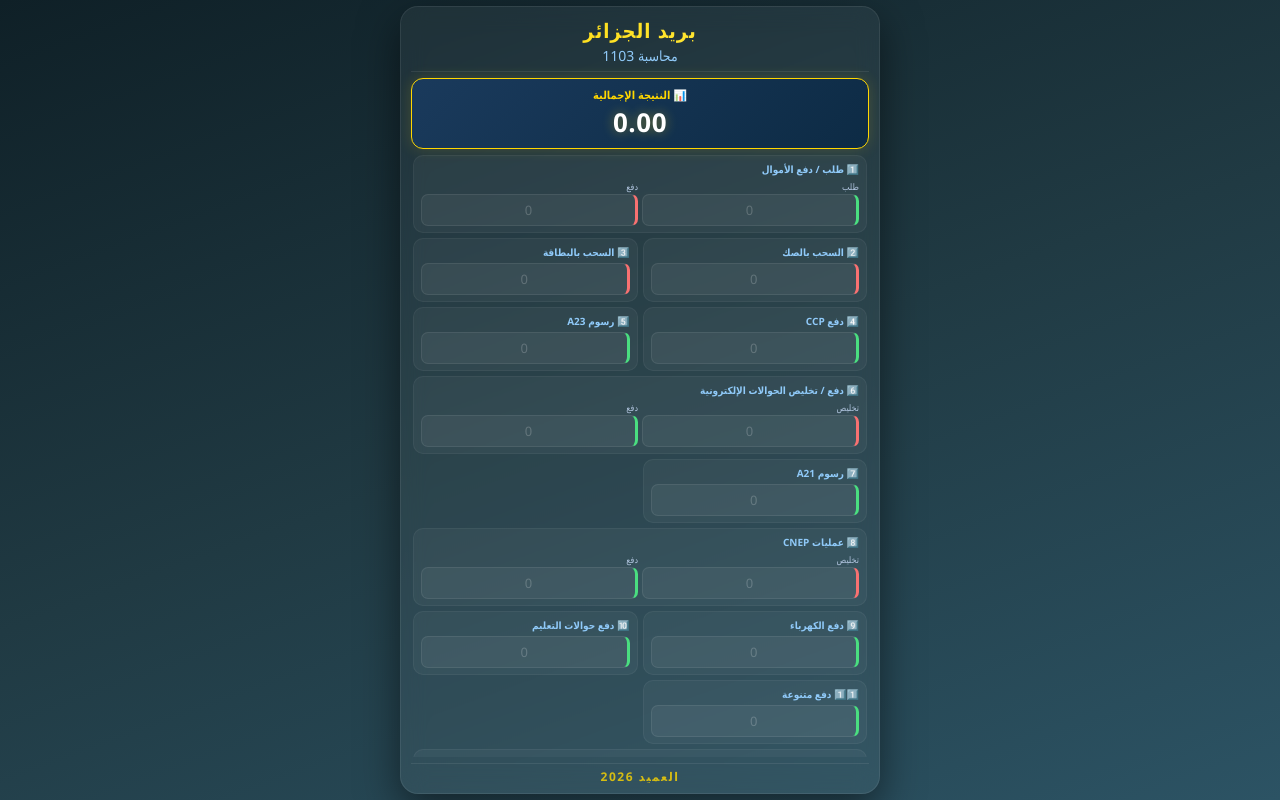
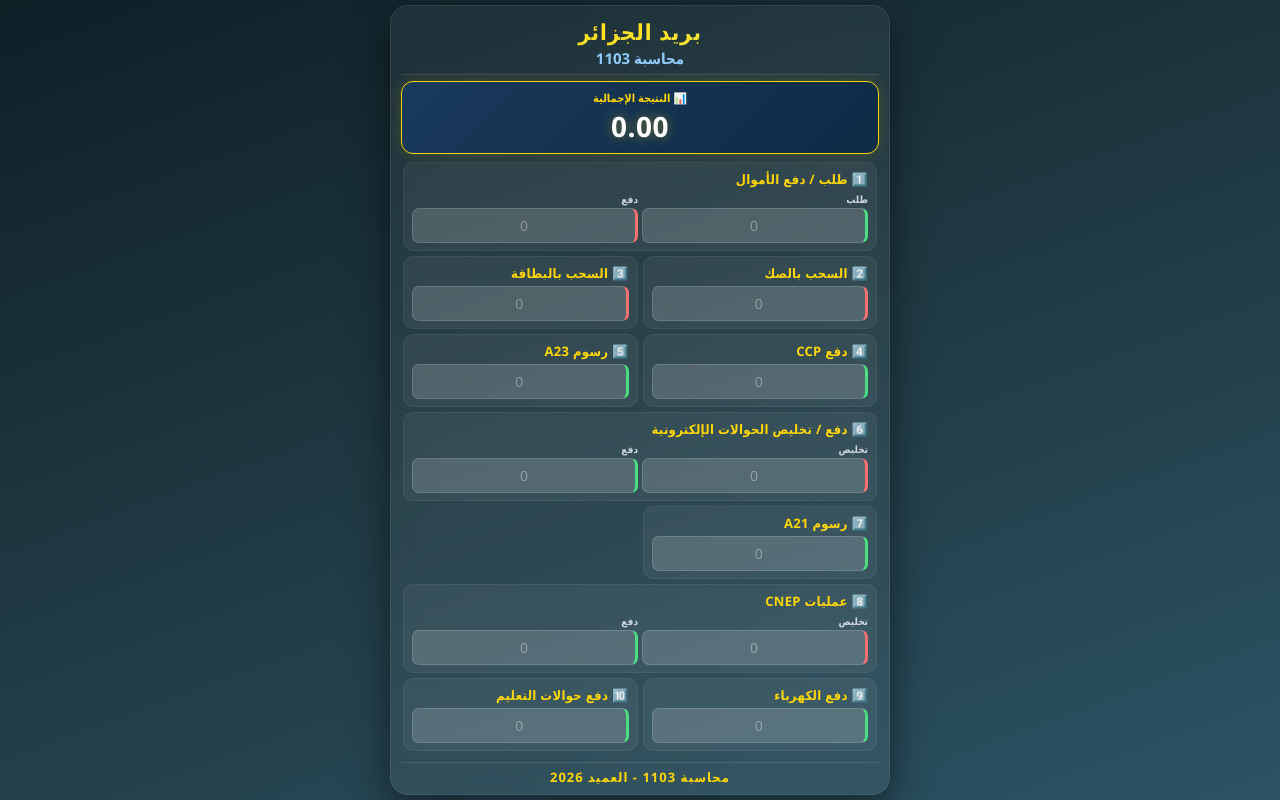
Before and after one commit to omar1234dz/Comp1103, a plain HTML site: page index.html in a window 1280 px wide. Drawn offline with Linux system fonts and the light colour scheme.

Commit message:
Update index.html

```diff
--- a/index.html
+++ b/index.html
@@ -21,11 +21,11 @@
             display: flex;
             align-items: center;
             justify-content: center;
-            padding: 6px;
+            padding: 5px;
         }
         .container {
             width: 100%;
-            max-width: 480px;
+            max-width: 500px;
             height: 100%;
             max-height: 100vh;
             background: rgba(255, 255, 255, 0.05);
@@ -43,23 +43,23 @@
         .header {
             text-align: center;
             padding-bottom: 6px;
-            border-bottom: 1px solid rgba(255, 255, 255, 0.08);
+            border-bottom: 1px solid rgba(255, 255, 255, 0.1);
             margin-bottom: 6px;
             flex-shrink: 0;
         }
         .header h1 {
-            font-size: 20px;
-            font-weight: 800;
+            font-size: 22px;
+            font-weight: 900;
             background: linear-gradient(135deg, #ffd700, #ffed4e);
             -webkit-background-clip: text;
             -webkit-text-fill-color: transparent;
             letter-spacing: 1px;
         }
         .header h2 {
-            font-size: 14px;
+            font-size: 15px;
             color: #90caf9;
             margin-top: 2px;
-            font-weight: 500;
+            font-weight: 700;
         }
 
         /* صندوق النتيجة */
@@ -80,7 +80,7 @@
             font-weight: 600;
         }
         .result-box .value {
-            font-size: 26px;
+            font-size: 28px;
             font-weight: 900;
             color: #fff;
             text-shadow: 0 0 12px rgba(255, 215, 0, 0.4);
@@ -91,24 +91,23 @@
             text-shadow: 0 0 12px rgba(255, 107, 107, 0.4);
         }
 
-        /* الشبكة الرئيسية للخانات */
+        /* الشبكة الرئيسية */
         .grid {
             display: grid;
             grid-template-columns: 1fr 1fr;
             gap: 5px;
             flex: 1;
             overflow-y: auto;
-            padding-left: 2px;
-            padding-right: 2px;
+            padding: 2px;
         }
         .grid::-webkit-scrollbar { width: 3px; }
         .grid::-webkit-scrollbar-thumb { background: rgba(255,255,255,0.15); border-radius: 10px; }
 
         .section {
-            background: rgba(255, 255, 255, 0.04);
+            background: rgba(255, 255, 255, 0.05);
             border-radius: 10px;
-            padding: 6px 7px;
-            border: 1px solid rgba(255, 255, 255, 0.05);
+            padding: 7px 8px;
+            border: 1px solid rgba(255, 255, 255, 0.06);
             display: flex;
             flex-direction: column;
             justify-content: center;
@@ -117,13 +116,14 @@
             grid-column: span 2;
         }
         .section-title {
-            font-size: 10px;
-            font-weight: 700;
-            color: #90caf9;
+            font-size: 13px;
+            font-weight: 800;
+            color: #ffd700;
             margin-bottom: 4px;
             white-space: nowrap;
             overflow: hidden;
             text-overflow: ellipsis;
+            letter-spacing: 0.3px;
         }
         .input-row {
             display: flex;
@@ -135,21 +135,21 @@
         }
         .input-group label {
             display: block;
-            font-size: 9px;
-            color: #b0c4de;
-            margin-bottom: 1px;
-            font-weight: 500;
+            font-size: 10px;
+            color: #cfd8e3;
+            margin-bottom: 2px;
+            font-weight: 600;
             white-space: nowrap;
         }
         .input-group input {
             width: 100%;
-            padding: 6px 6px;
+            padding: 7px 6px;
             border-radius: 7px;
-            border: 1px solid rgba(255, 255, 255, 0.08);
-            background: rgba(255, 255, 255, 0.05);
+            border: 1px solid rgba(255, 255, 255, 0.15);
+            background: rgba(255, 255, 255, 0.15);
             color: #fff;
-            font-size: 13px;
-            font-weight: 700;
+            font-size: 14px;
+            font-weight: 800;
             outline: none;
             transition: 0.2s;
             text-align: center;
@@ -157,12 +157,12 @@
         }
         .input-group input:focus {
             border-color: #ffd700;
-            background: rgba(255, 215, 0, 0.08);
-            box-shadow: 0 0 8px rgba(255, 215, 0, 0.2);
+            background: rgba(255, 215, 0, 0.2);
+            box-shadow: 0 0 10px rgba(255, 215, 0, 0.3);
         }
         .input-group input::placeholder {
-            color: rgba(255, 255, 255, 0.2);
-            font-weight: 400;
+            color: rgba(255, 255, 255, 0.35);
+            font-weight: 500;
         }
         .input-group input.positive { border-right: 3px solid #4ade80; }
         .input-group input.negative { border-right: 3px solid #f87171; }
@@ -171,31 +171,30 @@
         .footer {
             text-align: center;
             margin-top: 6px;
-            font-size: 12px;
-            color: rgba(255, 215, 0, 0.8);
-            font-weight: 700;
-            letter-spacing: 1.5px;
+            font-size: 13px;
+            color: #ffd700;
+            font-weight: 800;
+            letter-spacing: 1px;
             flex-shrink: 0;
-            padding-top: 4px;
-            border-top: 1px solid rgba(255, 255, 255, 0.08);
+            padding-top: 5px;
+            border-top: 1px solid rgba(255, 255, 255, 0.1);
         }
 
-        /* شاشات صغيرة جداً */
         @media (max-width: 360px) {
-            .header h1 { font-size: 17px; }
+            .header h1 { font-size: 18px; }
             .header h2 { font-size: 12px; }
             .result-box .value { font-size: 22px; }
-            .input-group input { font-size: 11px; padding: 5px 4px; }
-            .section-title { font-size: 9px; }
-            .input-group label { font-size: 8px; }
+            .input-group input { font-size: 12px; padding: 5px 4px; }
+            .section-title { font-size: 11px; }
         }
         @media (max-height: 700px) {
-            .header h1 { font-size: 16px; }
-            .header h2 { font-size: 11px; }
+            .header h1 { font-size: 18px; }
+            .header h2 { font-size: 12px; }
             .result-box { padding: 5px 8px; }
             .result-box .value { font-size: 22px; }
-            .section { padding: 4px 6px; }
+            .section { padding: 5px 6px; }
             .input-group input { padding: 5px 5px; font-size: 12px; }
+            .section-title { font-size: 11px; }
             .footer { font-size: 11px; }
         }
     </style>
@@ -212,13 +211,13 @@
     <!-- النتيجة -->
     <div class="result-box">
         <div class="label">📊 النتيجة الإجمالية</div>
-        <div class="value" id="resultValue">0,00</div>
+        <div class="value" id="resultValue">0.00</div>
     </div>
 
     <!-- شبكة الخانات -->
     <div class="grid">
 
-        <!-- 1 - طلب / دفع الأموال -->
+        <!-- 1 -->
         <div class="section full">
             <div class="section-title">1️⃣ طلب / دفع الأموال</div>
             <div class="input-row">
@@ -233,7 +232,7 @@
             </div>
         </div>
 
-        <!-- 2 - السحب بالصك -->
+        <!-- 2 -->
         <div class="section">
             <div class="section-title">2️⃣ السحب بالصك</div>
             <div class="input-row">
@@ -243,7 +242,7 @@
             </div>
         </div>
 
-        <!-- 3 - السحب بالبطاقة -->
+        <!-- 3 -->
         <div class="section">
             <div class="section-title">3️⃣ السحب بالبطاقة</div>
             <div class="input-row">
@@ -253,7 +252,7 @@
             </div>
         </div>
 
-        <!-- 4 - الدفع CCP -->
+        <!-- 4 -->
         <div class="section">
             <div class="section-title">4️⃣ دفع CCP</div>
             <div class="input-row">
@@ -263,7 +262,7 @@
             </div>
         </div>
 
-        <!-- 5 - رسوم A23 -->
+        <!-- 5 -->
         <div class="section">
             <div class="section-title">5️⃣ رسوم A23</div>
             <div class="input-row">
@@ -273,7 +272,7 @@
             </div>
         </div>
 
-        <!-- 6 - الحوالات الإلكترونية -->
+        <!-- 6 -->
         <div class="section full">
             <div class="section-title">6️⃣ دفع / تخليص الحوالات الإلكترونية</div>
             <div class="input-row">
@@ -288,7 +287,7 @@
             </div>
         </div>
 
-        <!-- 7 - رسوم A21 -->
+        <!-- 7 -->
         <div class="section">
             <div class="section-title">7️⃣ رسوم A21</div>
             <div class="input-row">
@@ -298,7 +297,7 @@
             </div>
         </div>
 
-        <!-- 8 - CNEP -->
+        <!-- 8 -->
         <div class="section full">
             <div class="section-title">8️⃣ عمليات CNEP</div>
             <div class="input-row">
@@ -313,7 +312,7 @@
             </div>
         </div>
 
-        <!-- 9 - الكهرباء -->
+        <!-- 9 -->
         <div class="section">
             <div class="section-title">9️⃣ دفع الكهرباء</div>
             <div class="input-row">
@@ -323,7 +322,7 @@
             </div>
         </div>
 
-        <!-- 10 - حوالات التعليم -->
+        <!-- 10 -->
         <div class="section">
             <div class="section-title">🔟 دفع حوالات التعليم</div>
             <div class="input-row">
@@ -333,7 +332,7 @@
             </div>
         </div>
 
-        <!-- 11 - دفع متنوعة -->
+        <!-- 11 -->
         <div class="section">
             <div class="section-title">1️⃣1️⃣ دفع متنوعة</div>
             <div class="input-row">
@@ -343,7 +342,7 @@
             </div>
         </div>
 
-        <!-- 12 - أخطاء الصندوق -->
+        <!-- 12 -->
         <div class="section full">
             <div class="section-title">1️⃣2️⃣ أخطاء الصندوق</div>
             <div class="input-row">
@@ -361,19 +360,14 @@
     </div>
 
     <!-- التذييل -->
-    <div class="footer">العميد 2026</div>
+    <div class="footer">محاسبة 1103 - العميد 2026</div>
 </div>
 
 <script>
-    // تحويل النص إلى رقم مع دعم الفاصلة والنقطة
+    // تحويل النص إلى رقم
     function parseNum(val) {
         if (!val) return 0;
-        val = val.toString().replace(/\s/g, '').replace(/\./g, '').replace(',', '.');
-        // إذا كان هناك أكثر من فاصلة، خذ الجزء الصحيح
-        if (val.indexOf('.') !== val.lastIndexOf('.')) {
-            const parts = val.split('.');
-            val = parts[0] + '.' + parts.slice(1).join('');
-        }
+        val = val.toString().replace(/\s/g, '').replace(/,/g, '');
         const num = parseFloat(val);
         return isNaN(num) ? 0 : num;
     }
@@ -404,9 +398,7 @@
         const var12_add = parseNum(document.getElementById('var12_add').value);
         const var12_sub = parseNum(document.getElementById('var12_sub').value);
 
-        // الإضافات
         const totalAdd = var1_add + var4_add + var5_add + var6_add + var7_add + var8_add + var9_add + var10_add + var11_add + var12_add;
-        // الطروحات
         const totalSub = var1_sub + var2 + var3 + var6_sub + var8_sub + var12_sub;
 
         const result = totalAdd - totalSub;
@@ -421,35 +413,33 @@
         }
     }
 
-    // تنسيق فوري أثناء الكتابة + حساب
+    // تنسيق فوري أثناء الكتابة (يمنع خطأ 1 → 100)
     function formatInput(e) {
-        let val = e.target.value.replace(/\s/g, '');
+        let val = e.target.value;
         // أزل كل الفواصل والفواصل العشرية
-        const raw = val.replace(/,/g, '').replace(/\./g, '');
+        let raw = val.replace(/,/g, '').replace(/\./g, '');
+        // أزل أي شيء غير رقمي
+        raw = raw.replace(/\D/g, '');
+
         if (raw === '') {
             e.target.value = '';
             calculate();
             return;
         }
-        // إذا كان يحتوي على فاصلة عشرية أدخلها
-        let formatted;
+
+        // أدخل الفاصلة العشرية قبل آخر خانتين فقط إذا كان المستخدم كتب فاصلة
+        let num = parseFloat(raw) / 100;
+
+        // إذا كان المستخدم أدخل فاصلة عشرية يدوياً
         if (val.includes('.') || val.includes(',')) {
-            // خذ آخر فاصلة كنقطة عشرية
             const normalized = val.replace(',', '.');
             const parts = normalized.split('.');
-            const intPart = parts[0].replace(/\D/g, '');
+            const intPart = parts[0].replace(/\D/g, '') || '0';
             const decPart = parts.slice(1).join('').replace(/\D/g, '').substring(0, 2);
-            if (decPart.length > 0) {
-                formatted = formatNum(parseFloat((intPart || '0') + '.' + decPart));
-            } else {
-                formatted = formatNum(parseFloat(intPart || '0'));
-            }
-        } else {
-            formatted = formatNum(parseFloat(raw || '0'));
+            num = parseFloat(intPart + '.' + (decPart || '0'));
         }
-        // لا تضع التنسيق إذا كان الحقل فارغاً
-        if (raw === '') formatted = '';
-        e.target.value = formatted;
+
+        e.target.value = formatNum(num);
         calculate();
     }
 
```
